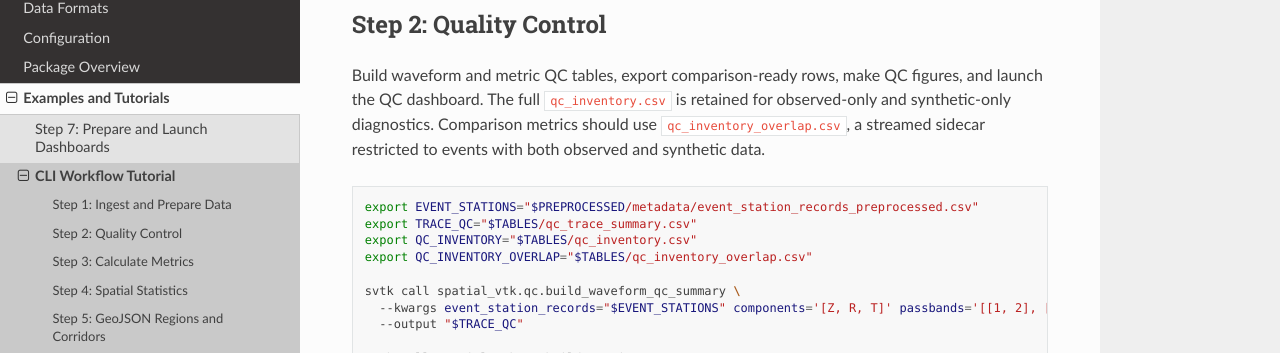
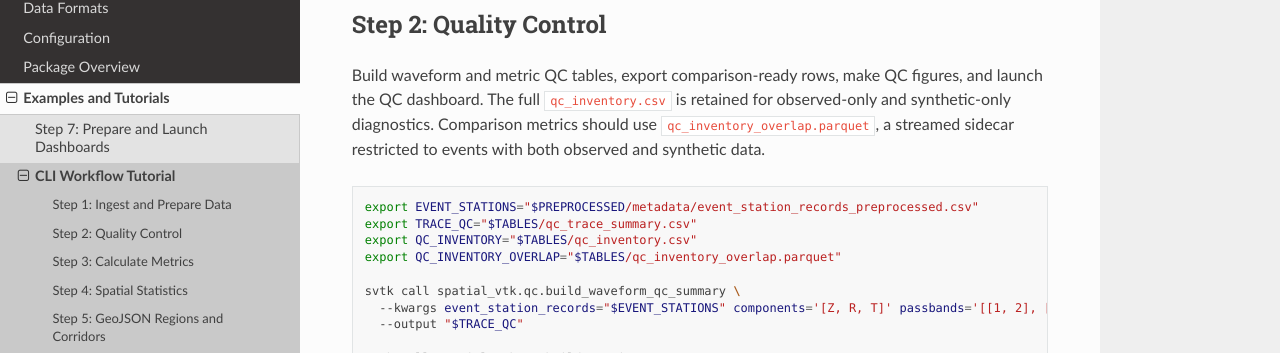
Before and after one commit to bcbirkel/spatial-vtk, a Sphinx documentation site: the page built from docs/examples/cli_workflow.rst, in a window 1280 px wide and 900 px high, scrolled down 1129 px. Shown: the part 141-494 px from the top of the window. Built offline with Sphinx 7.4.7 and the Read the Docs theme 3.1.0, drawn with Linux system fonts in a browser that asks for light colours; pages that are not in the unit, such as notebooks, are missing from menus.

Commit message:
Store overlap QC inventory as parquet

```diff
--- a/docs/examples/cli_workflow.rst
+++ b/docs/examples/cli_workflow.rst
@@ -63,7 +63,7 @@ Step 2: Quality Control
 
 Build waveform and metric QC tables, export comparison-ready rows, make QC figures, and launch the QC dashboard.
 The full ``qc_inventory.csv`` is retained for observed-only and synthetic-only
-diagnostics. Comparison metrics should use ``qc_inventory_overlap.csv``, a
+diagnostics. Comparison metrics should use ``qc_inventory_overlap.parquet``, a
 streamed sidecar restricted to events with both observed and synthetic data.
 
 .. code-block:: bash
@@ -71,7 +71,7 @@ streamed sidecar restricted to events with both observed and synthetic data.
    export EVENT_STATIONS="$PREPROCESSED/metadata/event_station_records_preprocessed.csv"
    export TRACE_QC="$TABLES/qc_trace_summary.csv"
    export QC_INVENTORY="$TABLES/qc_inventory.csv"
-   export QC_INVENTORY_OVERLAP="$TABLES/qc_inventory_overlap.csv"
+   export QC_INVENTORY_OVERLAP="$TABLES/qc_inventory_overlap.parquet"
 
    svtk call spatial_vtk.qc.build_waveform_qc_summary \
      --kwargs event_station_records="$EVENT_STATIONS" components='[Z, R, T]' passbands='[[1, 2], [2, 3]]' \
--- a/src/spatial_vtk/config/default_outputs.yaml
+++ b/src/spatial_vtk/config/default_outputs.yaml
@@ -15,7 +15,7 @@ tables:
     filename: qc_inventory.csv
     description: QC inventory
   qc_inventory_overlap:
-    filename: qc_inventory_overlap.csv
+    filename: qc_inventory_overlap.parquet
     description: QC inventory restricted to overlapping observed/synthetic events
   comparison_eligible_records:
     filename: comparison_eligible_records.csv
```
Also changed, not shown: 3 other files.
